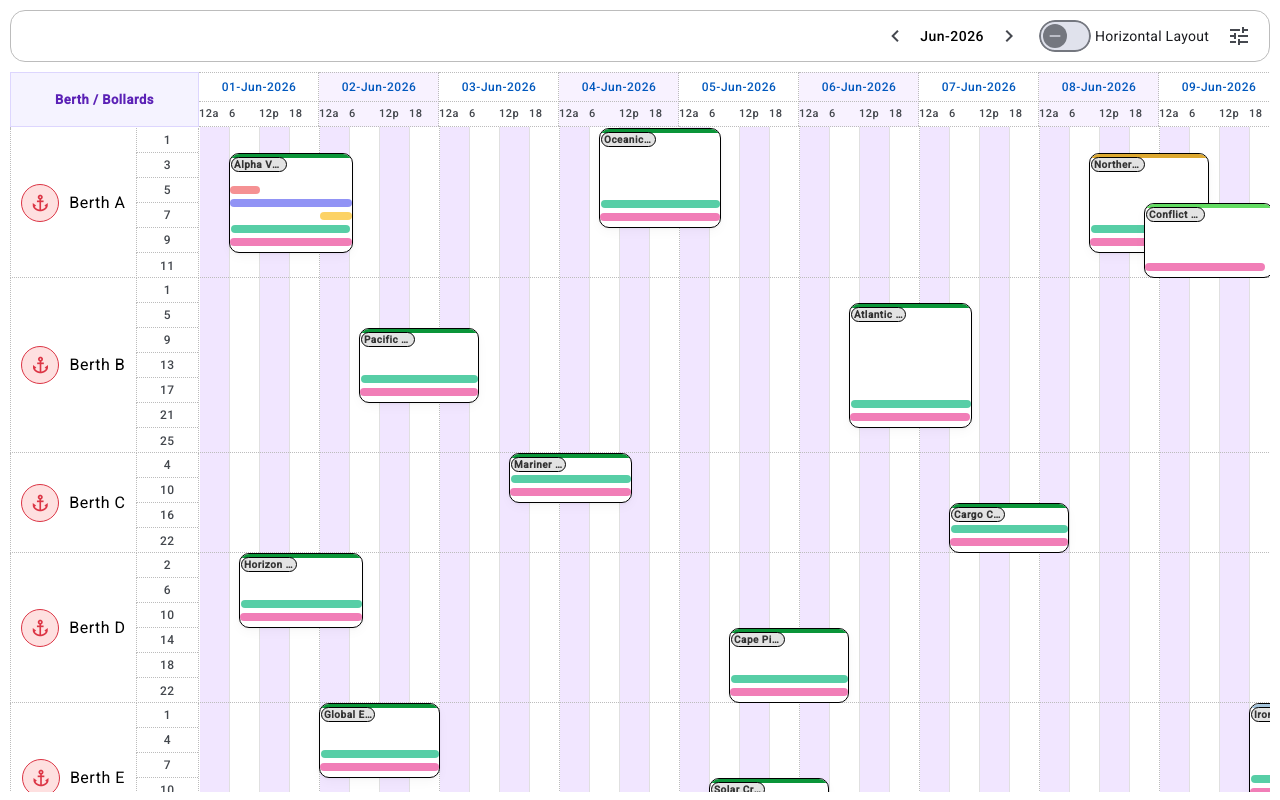
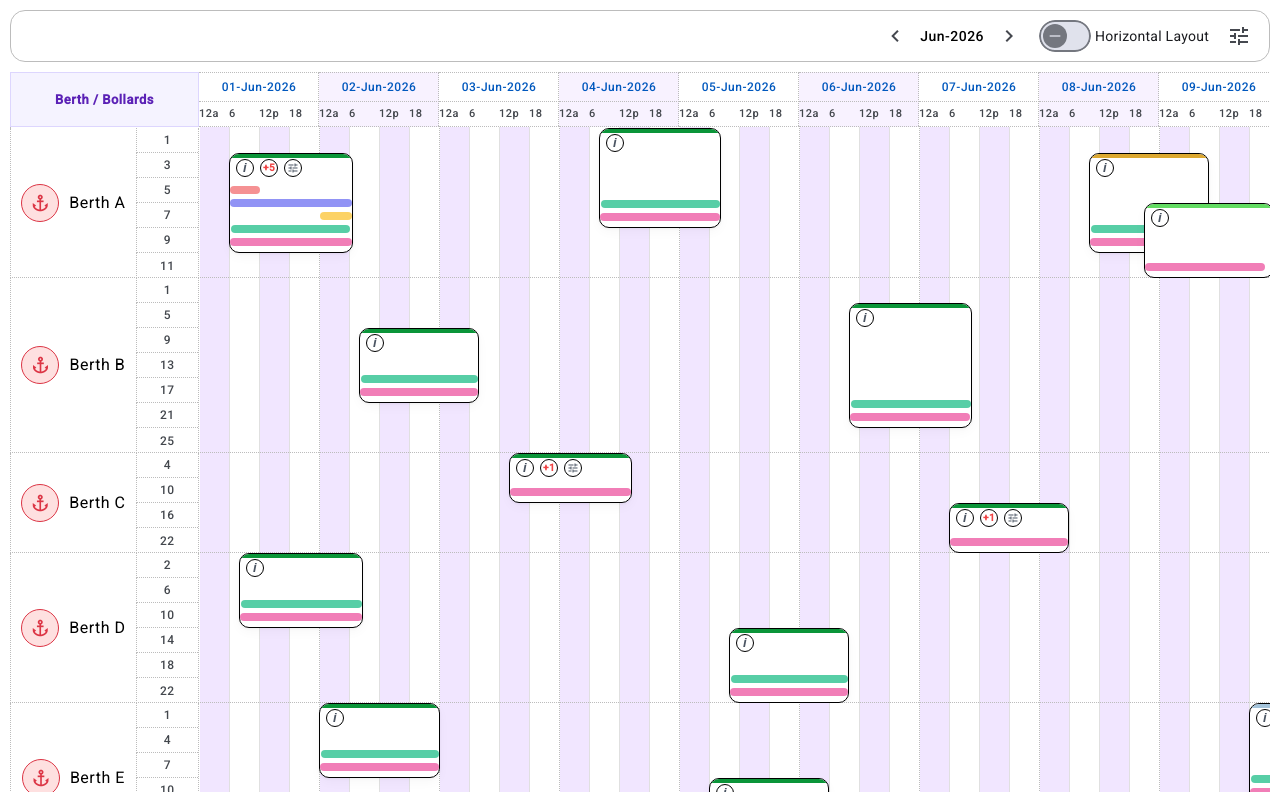
Before and after one commit to Yojan-Pawade/berth-planner, an Angular app: page / in a window 1280 px wide. Built offline with nearby package versions, Linux system fonts and the light colour scheme.

Commit message:
add new action buttons

```diff
--- a/src/app/berth-planner/berth-planner.component.html
+++ b/src/app/berth-planner/berth-planner.component.html
@@ -84,8 +84,7 @@
                     [style.width.px]="orientation() === 'horizontal' ? berthNameWidth() : berth.total_bollard_px"
                     [style.height.px]="orientation() === 'vertical' ? berthNameHeight() : null">
                     <div class="planner-berth-axis__info">
-                        <span class="planner-berth-axis__avatar"
-                            *ngIf="orientation() === 'horizontal'"><mat-icon>anchor</mat-icon></span>
+                        <span class="planner-berth-axis__avatar"><mat-icon>anchor</mat-icon></span>
                         <span>{{ berth.berth_name }}</span>
                     </div>
                     <div class="planner-berth-axis__bollards">
@@ -106,8 +105,24 @@
                          'width.px':  vessel.width_px,
                          'height.px': vessel.height_px
                        }">
-                        <div class="planner-vessel__title"
-                      [style.width.px]="Math.min(80, vessel.width_px * 0.45)" [matTooltip]="vessel.vessel_name">{{ vessel.vessel_name }}</div>
+                        <!-- <div class="planner-vessel__title"
+                      [style.width.px]="Math.min(80, vessel.width_px * 0.45)" [matTooltip]="vessel.vessel_name">{{ vessel.vessel_name }}</div> -->
+                        <div class="planner-vessel__actions" [class.is-vertical]="orientation() === 'vertical'">
+                            <div class="action-circle info-badge"
+                            [matTooltip]="vessel.vessel_name"
+                            (click)="showTooltip($event ,berth , vessel)"
+                            >i</div>
+
+                            <div class="action-circle count-badge"
+                                *ngIf="vessel.hiddenCount > 0"
+                                [matTooltip]="'+' + vessel.hiddenCount + ' more resources hidden due to container size'">
+                                +{{vessel.hiddenCount}}
+                            </div>
+
+                            <div class="action-circle filter-badge" *ngIf="vessel.hiddenCount > 0" [matTooltip]="'Filter resources based on the resource type'">
+                                <mat-icon>tune</mat-icon>
+                            </div>
+                        </div>
                         <div *ngFor="let res of vessel.resources"
                            [matTooltip]="res.resource_name"
                             class="planner-vessel__resource"
--- a/src/app/berth-planner/berth-planner.component.scss
+++ b/src/app/berth-planner/berth-planner.component.scss
@@ -299,12 +299,77 @@
         overflow: hidden;
         color: #333333;
         z-index: 2;
+        height: 14px;
         border: 1px solid #000;
         box-sizing: border-box;
         white-space: nowrap;
         text-overflow: ellipsis;
         border-radius: 20px;
         background-color: #E3E3E3;
+        display: none;
+    }
+&__actions {
+        position: absolute;
+        display: flex;
+        flex-direction: row;
+        align-items: center;
+        gap: 6px;
+        z-index: 3;
+        top: 5px;
+        left: 6px;
+
+        &.is-vertical {
+            flex-direction: column;
+            top: 6px;
+            left: 3px;
+        }
+
+        .action-circle {
+            display: flex;
+            align-items: center;
+            justify-content: center;
+            width: 18px;
+            height: 18px;
+            border-radius: 50%;
+            border: 1px solid #000;
+            cursor: pointer;
+            box-sizing: border-box;
+            transition: transform 0.15s ease, background-color 0.15s ease;
+
+            &:hover {
+                transform: scale(1.1);
+            }
+
+            &.info-badge {
+                font-family: sans-serif;
+                font-style: italic;
+                font-size: 13px;
+                font-weight: 700;
+                color: #4b5563;
+                line-height: 2;
+            }
+
+            &.count-badge {
+                font-size: 10px;
+                font-weight: 700;
+                color: #ef4444;
+                border: 1px solid #000;
+                line-height: 1;
+            }
+
+            &.filter-badge {
+                mat-icon {
+                    font-size: 12px;
+                    width: 12px;
+                    height: 12px;
+                    line-height: 11px;
+                    color: #4b5563;
+                    display: flex;
+                    align-items: center;
+                    justify-content: center;
+                }
+            }
+        }
     }
 }
 
@@ -410,7 +475,18 @@
             border-top: $planner-border-thin;
             padding: 5px 0;
         }
+                 &__avatar {
+                     @include flex-row(center, center);
+                     width: 20px;
+                     height: 20px;
+                     border-radius: 50%;
 
+                     mat-icon {
+                         width: 12px;
+                         height: 12px;
+                         font-size: 12px;
+                     }
+                 }
         &__bollards {
             flex-direction: row;
         }
--- a/src/app/berth-planner/beth-planner-style.utils.scss
+++ b/src/app/berth-planner/beth-planner-style.utils.scss
@@ -44,6 +44,16 @@ $resource-colors: (
   #FBBF24,
   #6366F1,
   #F16365,
+  #3B82F6,
+  #14B8A6,
+  #F97316,
+  #06B6D4,
+  #A855F7,
+  #84CC16,
+  #EF4444,
+  #EC4899,
+  #64748B,
+  #D946EF
 );
 
 @mixin flex-row($align: stretch, $justify: flex-start, $gap: 0) {
--- a/src/app/berth-planner/services/berth-planner-base.service.ts
+++ b/src/app/berth-planner/services/berth-planner-base.service.ts
@@ -142,9 +142,10 @@ export class BerthPlannerbaseService implements OnInit {
         };
       });
 
+      console.log('final berth data', this.berthPlotingData);
+
       const totalBollards = berthBollardLabels.length;
       const total_row_height = totalBollards * this.timelineSvc.bollardSize();
-
       return {
         id: berthItem.berth_id,
         berth_name: berthItem.berth_name,
@@ -167,7 +168,7 @@ export class BerthPlannerbaseService implements OnInit {
     vesselWidth: number,
     vesselHeight: number
   ) {
-    const TITLE_SIZE = 10;
+    const TITLE_SIZE = 18;
     const RESOURCE_BAR_SIZE = 8;
     const BAR_GAP = 5;
     const EDGE_MARGIN = 8;
@@ -181,12 +182,14 @@ export class BerthPlannerbaseService implements OnInit {
       availableSpace = vesselHeight - TITLE_SIZE - EDGE_MARGIN;
     }
 
-    const maxBarsFit = Math.max(0, Math.floor((availableSpace + BAR_GAP) / slotSize));
+    const maxBarsFit = Math.max(0, Math.floor((availableSpace) / slotSize));
+    console.log('max BAR FIRTS',maxBarsFit ,availableSpace, data , Math.floor((availableSpace) / slotSize));
 
     const totalResources = data.length;
     const visibleCount = Math.min(totalResources, maxBarsFit);
     const hiddenCount = totalResources - visibleCount;
     const visibleResources = data.slice(0, visibleCount);
+    // console.log('visible bars',visibleResources);
 
     const processedResources = visibleResources.map((resourceItem: any, index: number) => {
       const resStart = new Date(resourceItem.planned_start);
```
Lines whose indentation alone changed are shown as unchanged.
